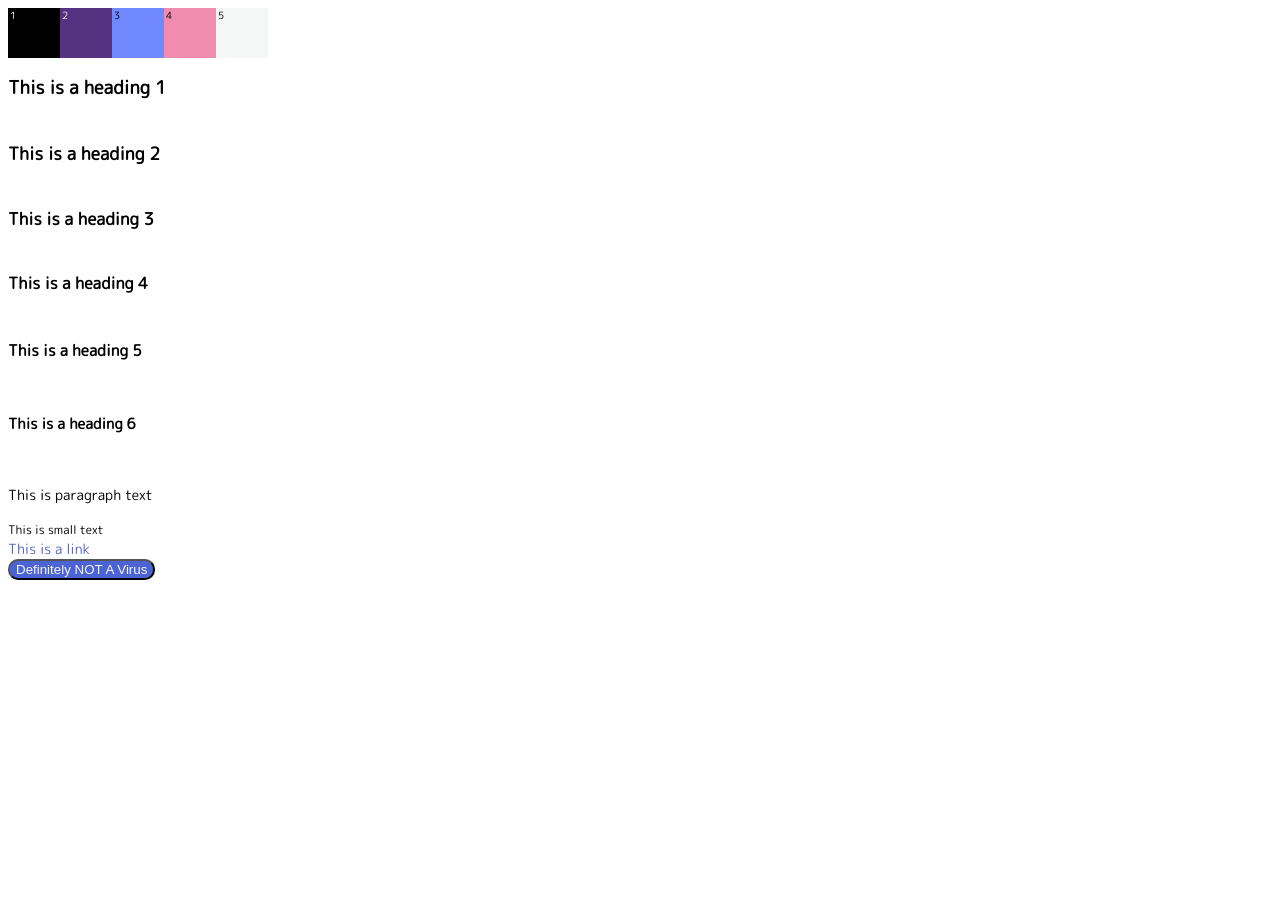
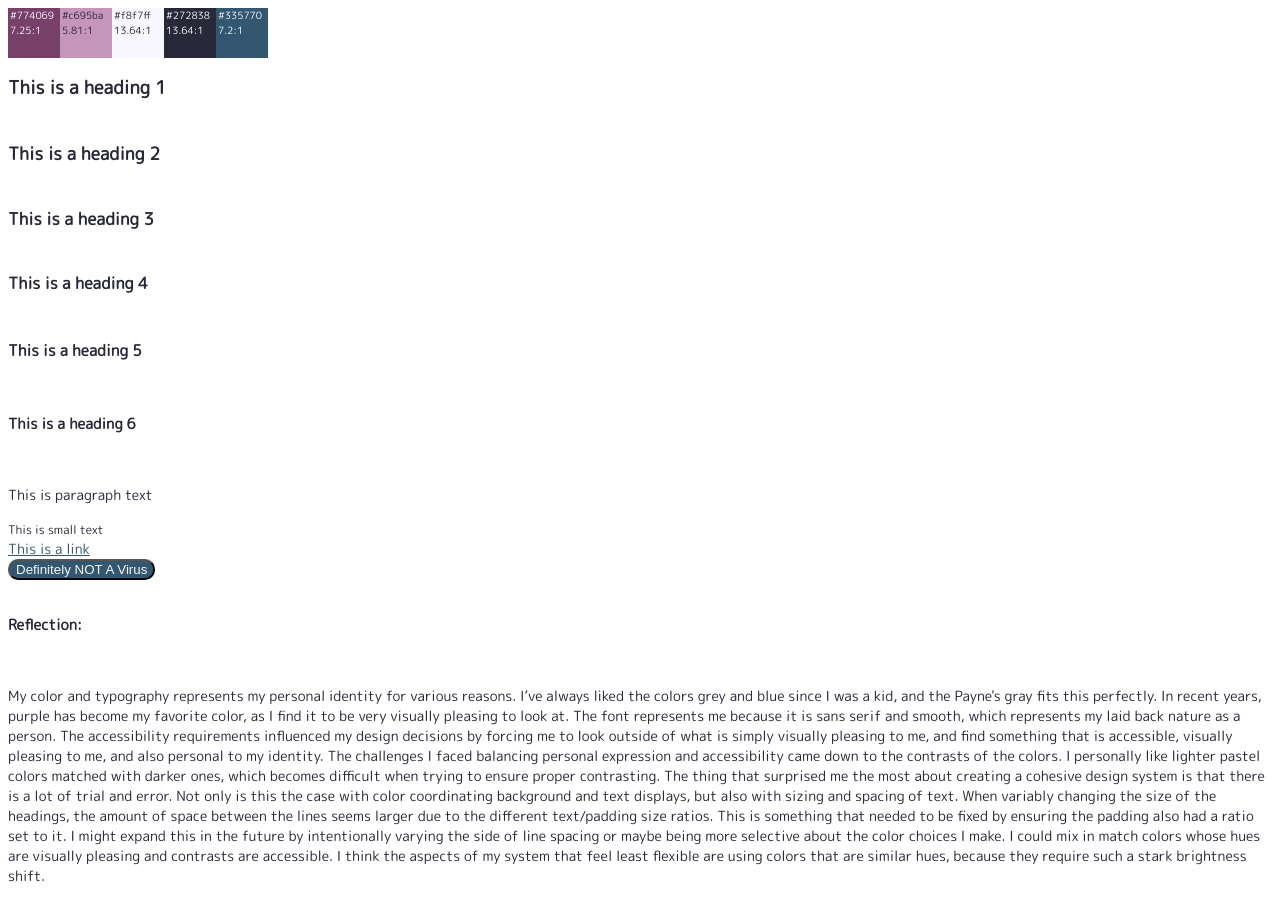
Before and after one commit to bred1526/bred1526.github.io, a plain HTML site: page ica_css/ica_css.html in a window 1280 px wide. Before the commit the page ends 800 px from the top, so only its background shows below. Drawn offline with Linux system fonts and the light colour scheme.

Commit message:
ica reflection update

```diff
--- a/ica_css/ica_css.html
+++ b/ica_css/ica_css.html
@@ -19,48 +19,48 @@
     }
 
 
-    html{font-family: "M PLUS Rounded 1c";}
+    html{font-family: "M PLUS Rounded 1c"; color: #272838;}
     body{font-size: 14px; padding-bottom: 1em;}
 
     h1{font-size:1.30em; padding-bottom:1.30em;}
-    h1:hover{color:#fff}
+
     h2{font-size:1.25em; padding-bottom:1.25em;}
-    h2:hover{color:#fff}
+
     h3{font-size:1.20em; padding-bottom:1.20em;}
-    h3:hover{color:#fff}
+
     h4{font-size:1.15em; padding-bottom:1.15em;}
-    h4:hover{color:#fff}
+
     h5{font-size:1.10em; padding-bottom:1.10em;}
-    h5:hover{color:#fff}
+
     h6{font-size:1.05em; padding-bottom:1.05em;}
-    h6:hover{color:#fff}
+
     small{font-size:.85em; padding-bottom:.85em}
 
-    #c1{background-color:#000000; color:#F4F7F5}
-    #c2{background-color:#573280; color:#F4F7F5}
-    #c3{background-color:#7189FF;}
-    #c4{background-color:#F08CAE;}
-    #c5{background-color:#F4F7F5;}
+    #c1{background-color:#774069; color:#f8f7ff}
+    #c2{background-color:#c695ba; color:#272838}
+    #c3{background-color:#f8f7ff; color:#272838}
+    #c4{background-color:#272838; color:#f8f7ff}
+    #c5{background-color:#335770; color:#f8f7ff}
     .box{font-size:10px; padding-left:2px; height:50px; width:50px;}
     .row{display:flex; padding-right:50px;}
-    a:hover{text-decoration: none; font-size:1.25em; color:#F08CAE}
-    a{text-decoration: none; color:#5568c7;}
-    a:visited{text-decoration:none; color: #573280}
-    a:visited:hover{text-decoration:none; color:#F08CAE; font-size:1.25em}
-    button{color:#F4F7F5; background-color: #4c63d5; color:#F4F7F5; border-radius:10px;}
-    button:hover{font-size: 1.25em; background-color:#F08CAE; color:#F4F7F5; border-radius:10px;}
-    button:active{background-color:#573280; font-size:1.15em;}
+    a:hover{text-decoration: none; font-size:1.25em; color:#c695ba}
+    a{color:#335770;}
+    a:visited{color: #774069}
+    a:visited:hover{text-decoration:none; color:#c695ba; font-size:1.25em}
+    button{color:#F4F7F5; background-color: #335770; color:#F4F7F5; border-radius:10px;}
+    button:hover{font-size: 1.25em; background-color:#c695ba; color:#F4F7F5; border-radius:10px;}
+    button:active{background-color:#774069; font-size:1.15em;}
 </style>
 
 </head>
 <body>
     <header>
         <div class="row">
-            <div class="box" id="c1">1</div>
-            <div class="box" id="c2">2</div>
-            <div class="box" id="c3">3</div>
-            <div class="box" id="c4">4</div>
-            <div class="box" id="c5">5</div>
+            <div class="box" id="c1">#774069 7.25:1</div>
+            <div class="box" id="c2">#c695ba 5.81:1</div>
+            <div class="box" id="c3">#f8f7ff 13.64:1</div>
+            <div class="box" id="c4">#272838 13.64:1</div>
+            <div class="box" id="c5">#335770 7.2:1</div>
         </div>
 
     </header>
@@ -74,6 +74,7 @@
             <h5>This is a heading 5</h5>
             <h6>This is a heading 6</h6>
         </section>
+
         <div class="the rest">
             <p>This is paragraph text</p>
             <small>This is small text</small><br>
@@ -82,4 +83,12 @@
         </div>
     </main>
 </body>
+
+<footer>
+<h6>Reflection:</h6>
+My color and typography represents my personal identity for various reasons. I’ve always liked the colors grey and blue since I was a kid, and the Payne's gray fits this perfectly. In recent years, purple has become my favorite color, as I find it to be very visually pleasing to look at. The font represents me because it is sans serif and smooth, which represents my laid back nature as a person.
+The accessibility requirements influenced my design decisions by forcing me to look outside of what is simply visually pleasing to me, and find something that is accessible, visually pleasing to me, and also personal to my identity. The challenges I faced balancing personal expression and accessibility came down to the contrasts of the colors. I personally like lighter pastel colors matched with darker ones, which becomes difficult when trying to ensure proper contrasting.
+The thing that surprised me the most about creating a cohesive design system is that there is a lot of trial and error. Not only is this the case with color coordinating background and text displays, but also with sizing and spacing of text. When variably changing the size of the headings, the amount of space between the lines seems larger due to the different text/padding size ratios. This is something that needed to be fixed by ensuring the padding also had a ratio set to it.
+I might expand this in the future by intentionally varying the side of line spacing or maybe being more selective about the color choices I make. I could mix in match colors whose hues are visually pleasing and contrasts are accessible. I think the aspects of my system that feel least flexible are using colors that are similar hues, because they require such a stark brightness shift.
+</footer>
 </html>
```
